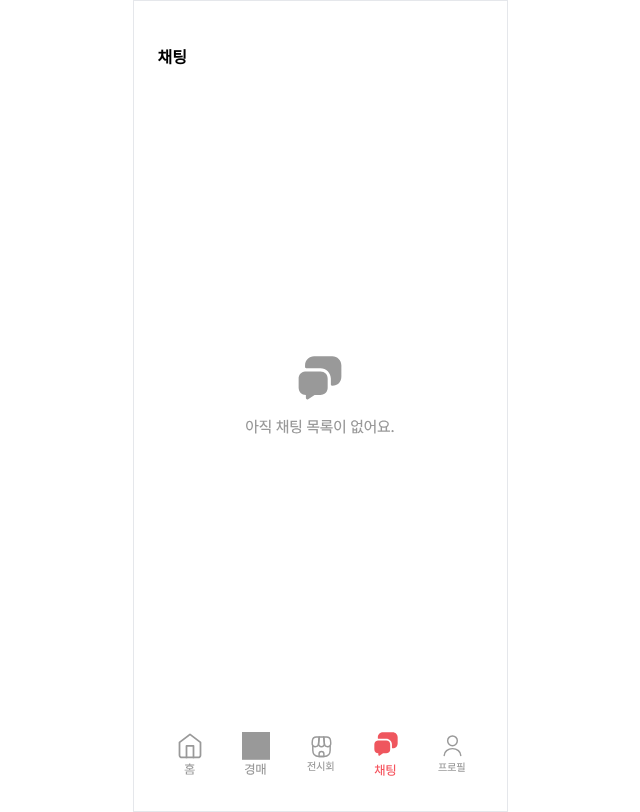
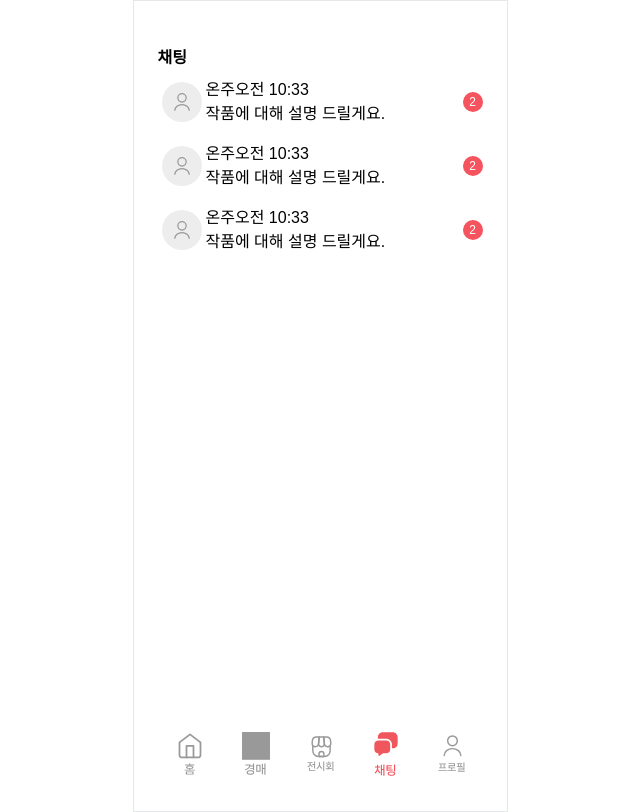
Before and after one commit to Att-ies/frontend, a Next.js app: page /chat in a window 1280 px wide. Shown: the whole page, without its empty margins (320-960 px from the left). Built offline with nearby package versions, Linux system fonts and the light colour scheme.

Commit message:
feat : chattingList

```diff
--- a/src/pages/chat/index.tsx
+++ b/src/pages/chat/index.tsx
@@ -3,13 +3,63 @@ import Tab from '@components/common/Tab';
 import React, { useState } from 'react';
 import Image from 'next/image';
 
+const DUMP_CHATTING_ROOM_LIST = [
+  {
+    id: '1',
+    profileImage: '/svg/icons/icon_basic_profile.svg',
+    name: '온주',
+    time: '오전 10:33',
+    message: '작품에 대해 설명 드릴게요.',
+    notifyCnt: 2,
+  },
+  {
+    id: '2',
+    profileImage: '/svg/icons/icon_basic_profile.svg',
+    name: '온주',
+    time: '오전 10:33',
+    message: '작품에 대해 설명 드릴게요.',
+    notifyCnt: 2,
+  },
+  {
+    id: '3',
+    profileImage: '/svg/icons/icon_basic_profile.svg',
+    name: '온주',
+    time: '오전 10:33',
+    message: '작품에 대해 설명 드릴게요.',
+    notifyCnt: 2,
+  },
+];
+
 export default function Chat() {
-  const [chatRoom, setChatRoom] = useState([]);
+  const [chatRoomList, setChatRoomList] = useState(DUMP_CHATTING_ROOM_LIST);
   return (
     <Layout>
       <section className="font-bold text-16">채팅</section>
-      {chatRoom.length ? (
-        <section></section>
+      {chatRoomList.length ? (
+        chatRoomList.map((chatRoom) => (
+          <section className="h-[64px] flex items-center relative ">
+            <article>
+              <Image
+                src={chatRoom.profileImage}
+                alt="profile"
+                width="40"
+                height="0"
+                className="mx-1"
+              />
+            </article>
+
+            <article className="flex flex-col">
+              <div className="flex">
+                <p>{chatRoom.name}</p>
+                <p>{chatRoom.time}</p>
+              </div>
+              <p>{chatRoom.message}</p>
+            </article>
+            <article className="absolute right-0 bg-[#F5535D] w-[20px] h-[20px] flex justify-center items-center text-[#FFF] text-12 rounded-full">
+              {chatRoom.notifyCnt}
+            </article>
+          </section>
+        ))
       ) : (
         <section className="flex justify-center items-center h-[650px]">
           <Image
```
Also changed, not shown: public/svg/icons/icon_basic_profile.svg (added).
